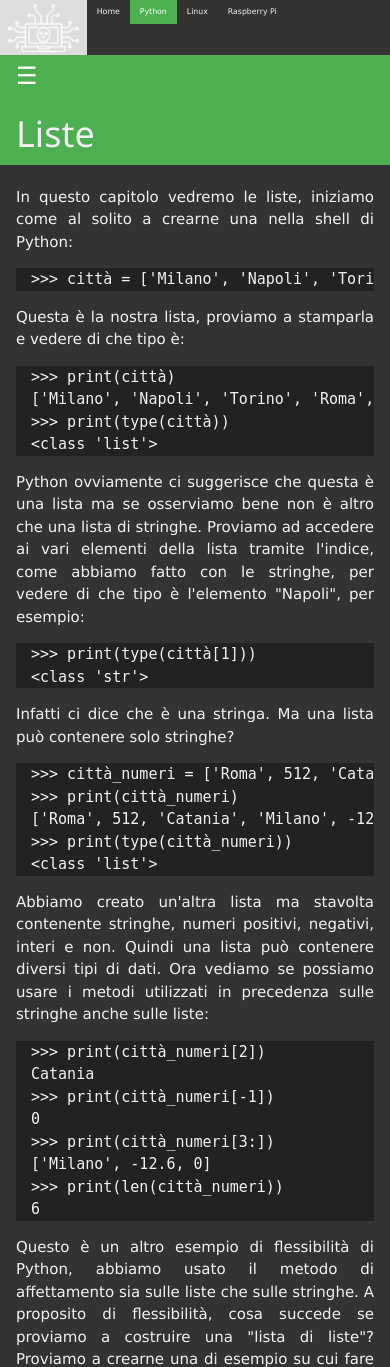
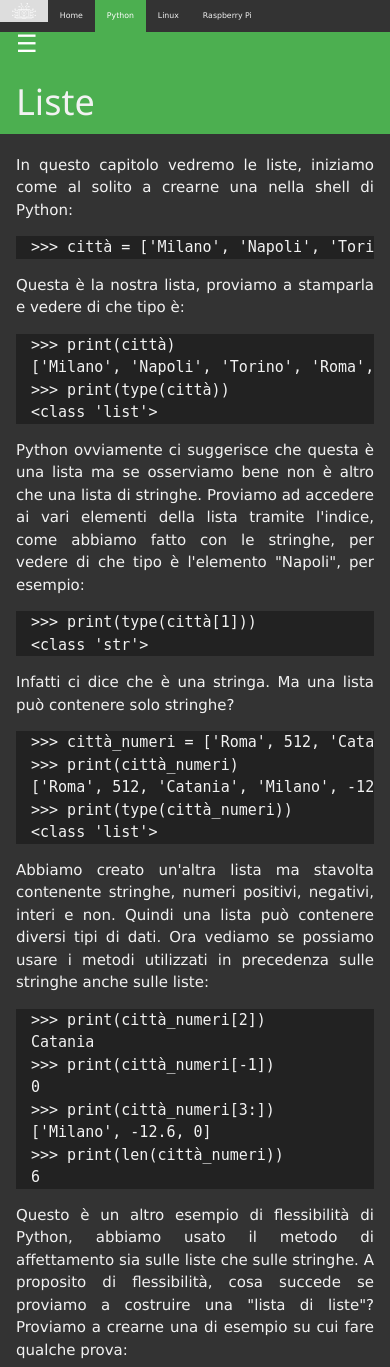
Before and after one commit to s-pnt/sito, a Django app: page /python/liste/ in a window 390 px wide. Shown: the top 1367 px of the page. Run offline with Django 3.2, Linux system fonts and the light colour scheme; some libraries are stand-ins or nearby versions.

Commit message:
Sito, responsive layout: navbar, logo

```diff
--- a/miosito/settings.py
+++ b/miosito/settings.py
@@ -23,7 +23,7 @@ BASE_DIR = os.path.dirname(os.path.dirname(os.path.abspath(__file__)))
 SECRET_KEY = 'v_82_le8**5q&+n^d$*l!5&vygz&jxs68_qi)kwn0ce323r3^z'
 
 # SECURITY WARNING: don't run with debug turned on in production!
-DEBUG = True
+DEBUG = False
 
 ALLOWED_HOSTS = []
 
--- a/sito/static/css/sito.css
+++ b/sito/static/css/sito.css
@@ -12,20 +12,18 @@
     display: inline-block;
     color: #f2f2f2;
     text-align: center;
-    padding: 6px 10px;
+    padding: 10px 12px;
     text-decoration: none;
     font-size: 2vw;
 }
 
 .topnav #logo {
-    padding-bottom: 3.5px;
-    padding-top: 3.5px;
-    padding-left: 8px;
-    padding-right: 8px;
+    padding-bottom: 3px;
+    padding-top: 3px;
 }
 
 .topnav #logo img {
-    height: 48px;
+    width: 6.1vw;
 }
 
 /* Change the color of links on hover */
@@ -56,7 +54,7 @@
 .w3-sidebar {
     background-color: #333;
     color: #f2f2f2;
-    top: 50px;
+    top: 4.7vw;
 }
 
 .w3-sidebar a:hover {
@@ -64,7 +62,7 @@
 }
 
 .w3-main {
-    margin-top: 50px;
+    margin-top: 4.7vw;
 }
 
 .w3-sidebar #attivo {
--- a/sito/templates/sito/linux_introduzione.html
+++ b/sito/templates/sito/linux_introduzione.html
@@ -1,7 +1,7 @@
 {% extends 'sito/linux_sidebar.html' %}
 
 {% block content %}
-<div class="w3-main" style="margin-left:194px">
+<div class="w3-main" style="margin-left:185.5px">
     <div class="w3-green">
         <button class="w3-button w3-green w3-xlarge w3-hide-large" onclick="w3_open()">&#9776;</button>
         <div class="w3-container" id="barra-titolo">
--- a/sito/templates/sito/linux_sidebar.html
+++ b/sito/templates/sito/linux_sidebar.html
@@ -1,7 +1,7 @@
 {% extends 'sito/base.html' %}
 
 {% block sidebar %}
-<div class="w3-sidebar w3-bar-block w3-collapse w3-card w3-animate-left" style="width:194px" id="mySidebar">
+<div class="w3-sidebar w3-bar-block w3-collapse w3-card w3-animate-left" style="width:185.5px" id="mySidebar">
     <button class="w3-bar-item w3-button w3-large w3-hide-large" onclick="w3_close()">Chiudi &times;</button>
     <a href="{% url 'linux_introduzione' %}" class="w3-bar-item w3-button" {% if "/linux/introduzione/" == request.path %}id="attivo"{% endif %}>Introduzione</a>
     <a href="{% url 'linux_introduzione' %}" class="w3-bar-item w3-button" {% if "/linux/distribuzioni/" == request.path %}id="attivo"{% endif %}>Distribuzioni</a>
--- a/sito/templates/sito/python_installazione.html
+++ b/sito/templates/sito/python_installazione.html
@@ -1,7 +1,7 @@
 {% extends 'sito/python_sidebar.html' %}
 
 {% block content %}
-<div class="w3-main" style="margin-left:194px">
+<div class="w3-main" style="margin-left:185.5px">
     <div class="w3-green">
         <button class="w3-button w3-green w3-xlarge w3-hide-large" onclick="w3_open()">&#9776;</button>
         <div class="w3-container" id="barra-titolo">
--- a/sito/templates/sito/python_introduzione.html
+++ b/sito/templates/sito/python_introduzione.html
@@ -1,7 +1,7 @@
 {% extends 'sito/python_sidebar.html' %}
 
 {% block content %}
-<div class="w3-main" style="margin-left:194px">
+<div class="w3-main" style="margin-left:185.5px">
     <div class="w3-green">
         <button class="w3-button w3-green w3-xlarge w3-hide-large" onclick="w3_open()">&#9776;</button>
         <div class="w3-container" id="barra-titolo">
--- a/sito/templates/sito/python_liste.html
+++ b/sito/templates/sito/python_liste.html
@@ -1,7 +1,7 @@
 {% extends 'sito/python_sidebar.html' %}
 
 {% block content %}
-<div class="w3-main" style="margin-left:194px">
+<div class="w3-main" style="margin-left:185.5px">
     <div class="w3-green">
         <button class="w3-button w3-green w3-xlarge w3-hide-large" onclick="w3_open()">&#9776;</button>
         <div class="w3-container" id="barra-titolo">
--- a/sito/templates/sito/python_sidebar.html
+++ b/sito/templates/sito/python_sidebar.html
@@ -1,7 +1,7 @@
 {% extends 'sito/base.html' %}
 
 {% block sidebar %}
-<div class="w3-sidebar w3-bar-block w3-collapse w3-card w3-animate-left" style="width:194px" id="mySidebar">
+<div class="w3-sidebar w3-bar-block w3-collapse w3-card w3-animate-left" style="width:185.5px" id="mySidebar">
     <button id="collapse-button" class="w3-bar-item w3-button w3-large w3-hide-large" onclick="w3_close()">Chiudi &times;</button>
     <a href="{% url 'python_introduzione' %}" class="w3-bar-item w3-button" {% if "/python/introduzione/" == request.path %}id="attivo"{% endif %}>Introduzione</a>
     <a href="{% url 'python_installazione' %}" class="w3-bar-item w3-button" {% if "/python/installazione/" == request.path %}id="attivo"{% endif %}>Installazione</a>
--- a/sito/templates/sito/python_stringhe.html
+++ b/sito/templates/sito/python_stringhe.html
@@ -1,7 +1,7 @@
 {% extends 'sito/python_sidebar.html' %}
 
 {% block content %}
-<div class="w3-main" style="margin-left:194px">
+<div class="w3-main" style="margin-left:185.5px">
     <div class="w3-green">
         <button class="w3-button w3-green w3-xlarge w3-hide-large" onclick="w3_open()">&#9776;</button>
         <div class="w3-container" id="barra-titolo">
--- a/sito/templates/sito/python_tuple.html
+++ b/sito/templates/sito/python_tuple.html
@@ -1,7 +1,7 @@
 {% extends 'sito/python_sidebar.html' %}
 
 {% block content %}
-<div class="w3-main" style="margin-left:194px">
+<div class="w3-main" style="margin-left:185.5px">
     <div class="w3-green">
         <button class="w3-button w3-green w3-xlarge w3-hide-large" onclick="w3_open()">&#9776;</button>
         <div class="w3-container" id="barra-titolo">
--- a/sito/templates/sito/python_variabili.html
+++ b/sito/templates/sito/python_variabili.html
@@ -1,7 +1,7 @@
 {% extends 'sito/python_sidebar.html' %}
 
 {% block content %}
-<div class="w3-main" style="margin-left:194px">
+<div class="w3-main" style="margin-left:185.5px">
     <div class="w3-green">
         <button class="w3-button w3-green w3-xlarge w3-hide-large" onclick="w3_open()">&#9776;</button>
         <div class="w3-container" id="barra-titolo">
```
